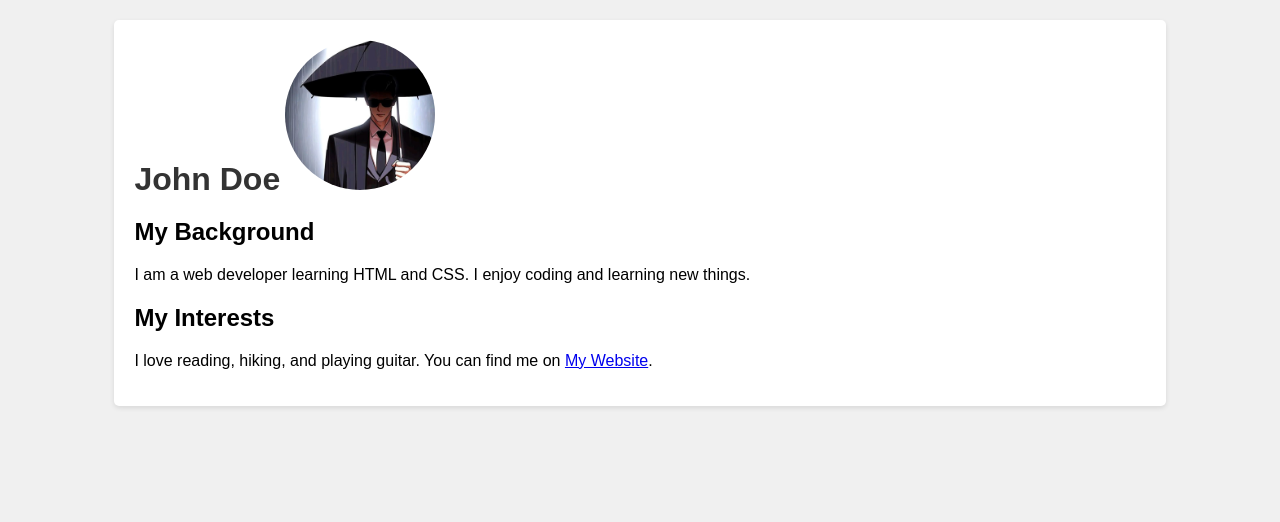
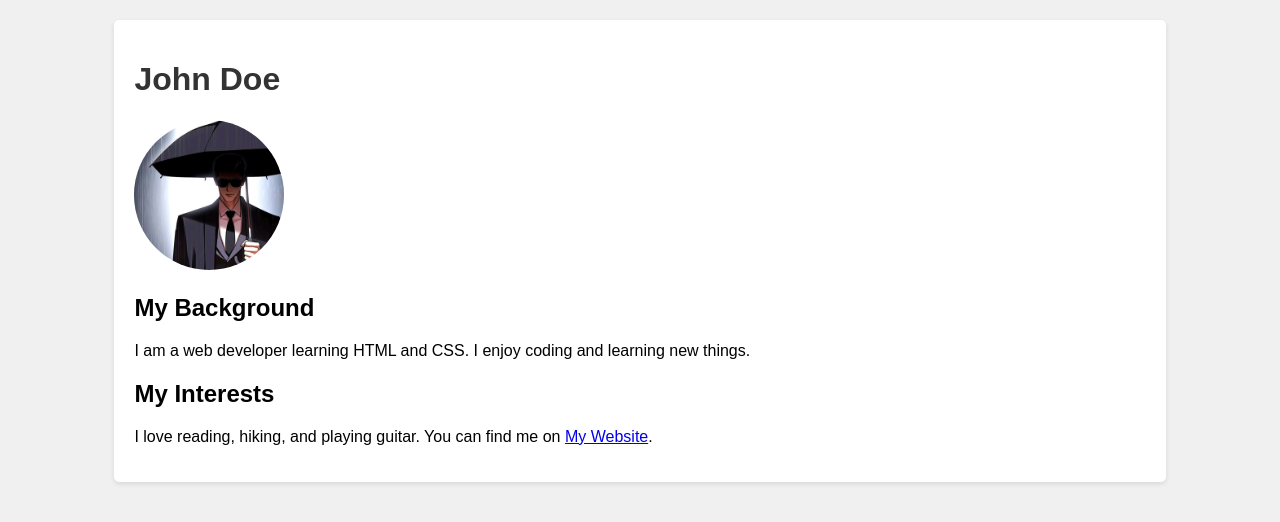
Before and after one commit to novilfahlevy/praktikum-pertemuan-1, a plain HTML site: page index.html in a window 1280 px wide. Drawn offline with Linux system fonts and the light colour scheme.

Commit message:
update pertemuan-1

```diff
--- a/index.html
+++ b/index.html
@@ -7,29 +7,28 @@
 
     <style>
       body {
-        background-color: #f0f0f0; /* Light gray background */
+        background-color: #f0f0f0;
         font-family: sans-serif;
       }
 
       .container {
         width: 80%;
-        margin: 20px auto; /* Center the content */
+        margin: 20px auto;
         padding: 20px;
         background-color: white;
         border-radius: 5px;
         box-shadow: 0 2px 5px rgba(0, 0, 0, 0.1);
-        position: relative; /* For potential future use */
+        position: relative;
       }
 
       h1 {
-        color: #333; /* Dark gray heading */
-        display: inline;
+        color: #333;
       }
 
       .profile-pic {
         width: 150px;
         height: 150px;
-        border-radius: 50%; /* Make it circular */
+        border-radius: 50%;
         margin-right: 20px;
       }
 
```
